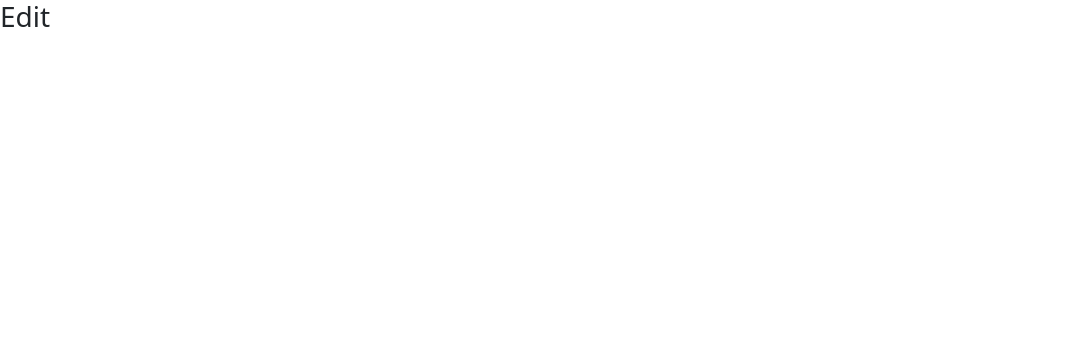
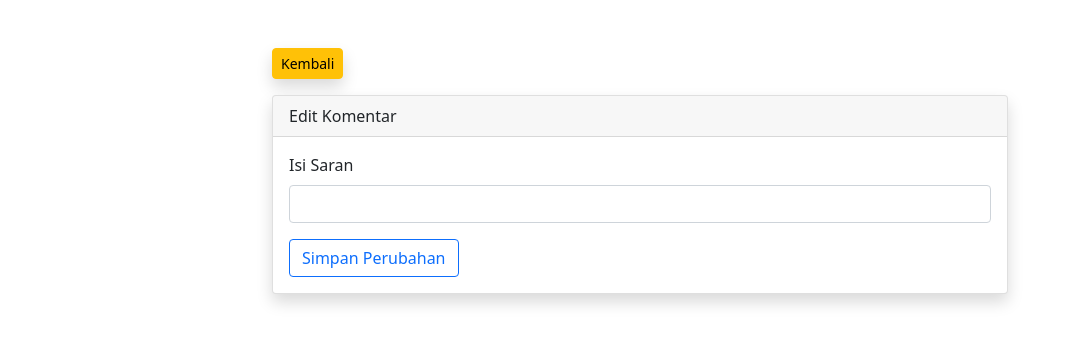
Before and after one commit to TahuTech/stunting-client, a Vue app: page /saran/edit/1 in a window 1280 px wide. Shown: the top 344 px of the page, without its empty margins (0-1072 px from the left). Built offline with nearby package versions, Linux system fonts and the light colour scheme; no server answers.

Commit message:
saran create and edit

```diff
--- a/src/views/saran/Create.vue
+++ b/src/views/saran/Create.vue
@@ -1,11 +1,67 @@
 <template>
-    <h3>
+    <div class="container my-5">
+        <div class="row justify-content-center">
+            <div class="col-8">
+                <router-link :to="{ name: 'saran.index' }" class="btn btn-warning btn-sm rounded shadow mb-3">
+                    Kembali
+                </router-link>
 
-        Create
+                <div class="class card rounded shadow">
+                    <div class="card-header">Tambah Komentar</div>
+                    <div class="class card-body">
+                        <form @submit.prevent="store()">
+                            <div class="mb-3">
+                                <label for="" class="class form-label">Isi Saran</label>
+                                <input type="text" class="class form-control" v-model="saran.isi">
+                                <div v-if="validation.isi" class="text-danger">
+                                    {{ validation.isi[0] }}</div>
+                            </div>
+                            <button class="btn btn-outline-primary">Simpan</button>
+                        </form>
+                    </div>
+                </div>
+            </div>
+        </div>
+    </div>
 
-    </h3>
 </template>
 
 <script>
-export default {};
+import { reactive, ref } from 'vue'
+import { useRouter } from 'vue-router'
+import axios from 'axios'
+
+export default {
+    setup() {
+        //data binding
+        const saran = reactive({
+            isi: '',
+        });
+
+        const validation = ref([]);
+
+        const router = useRouter();
+
+        function store() {
+            axios.post(
+                'http://127.0.0.1:8000/api/saran',
+                saran
+            )
+                .then(() => {
+                    router.push({
+                        name: 'saran.index'
+                    });
+                }).catch((err) => {
+                    validation.value = err.response.data
+                });
+        }
+
+        return {
+            saran,
+            validation,
+            router,
+            store
+        }
+    }
+}
 </script>
--- a/src/views/saran/Edit.vue
+++ b/src/views/saran/Edit.vue
@@ -1,11 +1,76 @@
 <template>
-    <h3>
+    <div class="container my-5">
+        <div class="row justify-content-center">
+            <div class="col-8">
+                <router-link :to="{ name: 'saran.index' }" class="btn btn-warning btn-sm rounded shadow mb-3">
+                    Kembali
+                </router-link>
 
-        Edit
+                <div class="card rounded shadow">
+                    <div class="card-header">Edit Komentar</div>
+                    <div class="card-body">
+                        <form @submit.prevent="update()">
+                            <div class="mb-3">
+                                <label for="" class="form-label">Isi Saran</label>
+                                <input type="text" class="form-control" v-model="saran.isi">
+                                <div v-if="validation.isi" class="text-danger">{{ validation.isi[0] }}</div>
 
-    </h3>
+                            </div>
+                            <button class="btn btn-outline-primary">Simpan Perubahan</button>
+                        </form>
+                    </div>
+                </div>
+            </div>
+        </div>
+    </div>
 </template>
 
 <script>
-export default {};
+import { reactive, ref, onMounted } from 'vue'
+import { useRouter, useRoute } from 'vue-router'
+import axios from 'axios'
+
+export default {
+    setup() {
+        //data binding
+        let saran = reactive({
+            isi: '',
+        });
+
+        const validation = ref([]);
+
+        const router = useRouter();
+        const route = useRoute();
+
+        onMounted(() => {
+            axios.get(`http://127.0.0.1:8000/api/saran/${route.params.id}`)
+                .then((result) => {
+                    saran.isi = result.data.data.isi
+                }).catch((err) => {
+                    console.log(err.response.data)
+                });
+        });
+
+        function update() {
+            axios.put(
+                `http://127.0.0.1:8000/api/saran/${route.params.id}`,
+                saran
+            )
+                .then(() => {
+                    router.push({
+                        name: 'saran.index'
+                    });
+                }).catch((err) => {
+                    validation.value = err.response.data
+                });
+        }
+
+        return {
+            saran,
+            validation,
+            router,
+            update
+        }
+    }
+}
 </script>
```
